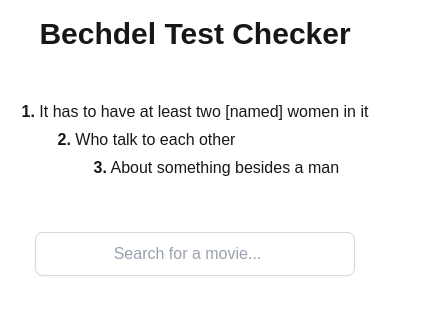
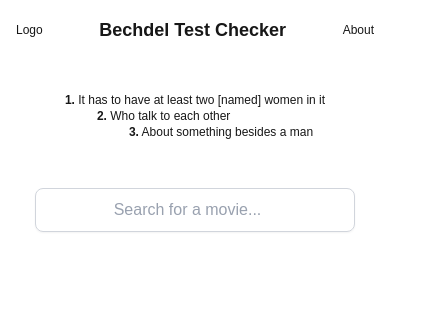
Before and after one commit to jacobadam/bechdel-wallace-test, a Next.js app: page / in a window 390 px wide. Shown: the top 314 px of the page, 440 px wide, since content can reach past the window. Built offline with nearby package versions, Linux system fonts and the light colour scheme.

Commit message:
add about link and responsive styling

```diff
--- a/src/app/page.tsx
+++ b/src/app/page.tsx
@@ -1,6 +1,7 @@
 "use client";
 
 import React, { useState } from "react";
+import Link from "next/link";
 import SearchBar from "@/components/SearchBar";
 import Results from "@/components/Results";
 import { getMovieByTitle } from "@/utils/  bechdelTestApi";
@@ -17,20 +18,31 @@ const Home: React.FC = () => {
     }
   };
   return (
-    <div>
-      <h1 className="font-extrabold text-center text-3xl mt-4">
-        Bechdel Test Checker
-      </h1>
+    <div className="w-screen">
+      <div className="flex flex-row mx-auto w-auto items-center justify-between ">
+        <div className="mt-4 ml-4 text-xs sm:text-base">Logo</div>
+        <h1 className="relative flex-1 font-extrabold text-center text-lg sm:text-3xl mt-4 justify-center">
+          Bechdel Test Checker
+        </h1>
+        <Link
+          target="_blank"
+          rel="noopener noreferrer"
+          className="mt-4 mr-4 text-xs sm:text-base"
+          href="https://bechdeltest.com/"
+        >
+          About
+        </Link>
+      </div>
 
-      <div className="flex flex-col items-start text-left my-12 mx-auto max-w-fit">
-        <ol className="list-inside pl-0">
-          <li className="relative mb-1 left-0">
+      <div className="flex flex-col items-center content-center my-12">
+        <ol>
+          <li className="text-xs sm:text-lg">
             <b>1.</b> It has to have at least two [named] women in it
           </li>
-          <li className="relative mb-1 left-9">
+          <li className="text-xs sm:text-lg ml-8">
             <b>2.</b> Who talk to each other
           </li>
-          <li className="relative mb-1 left-18">
+          <li className="text-xs sm:text-lg ml-16">
             <b>3.</b> About something besides a man
           </li>
         </ol>
```
